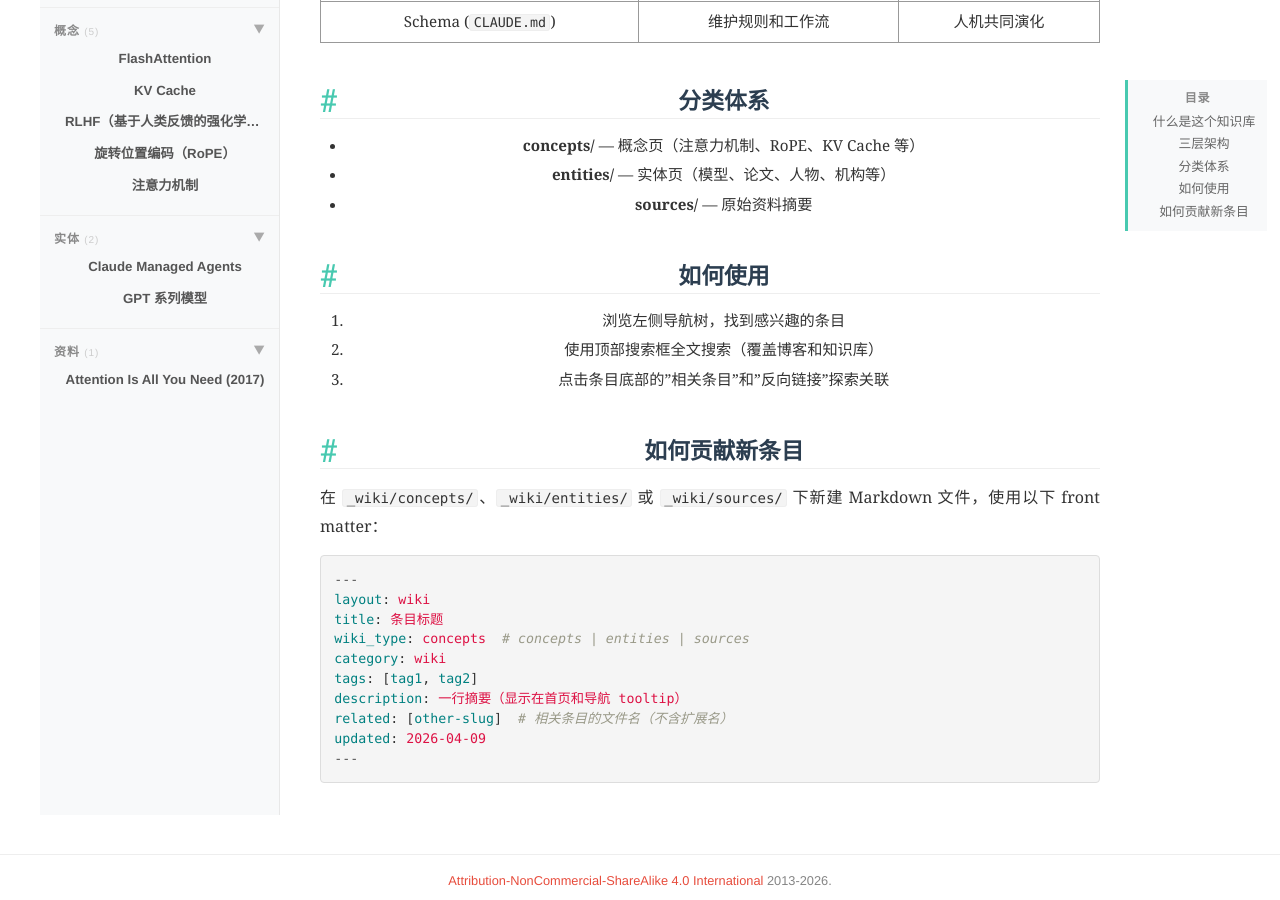
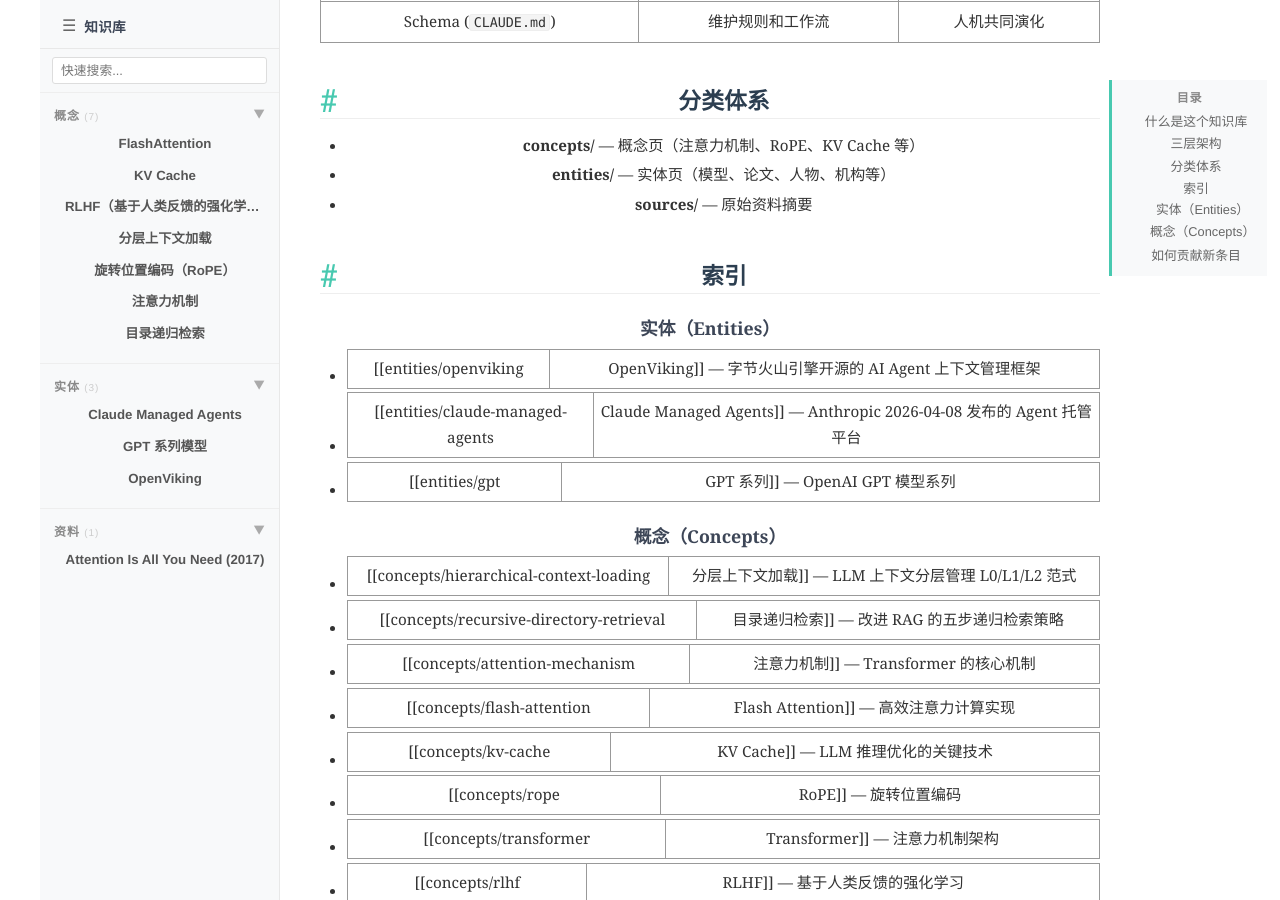
Before and after one commit to pointerhacker/pointerhacker.github.io, a Jekyll site: the page built from _wiki/index.md, in a window 1280 px wide and 900 px high, scrolled down 637 px. Built offline with Jekyll 4.4.1, drawn with Linux system fonts in a browser that asks for light colours; nearby versions of some CDN libraries; some of the changed text lies outside the part shown.

Commit message:
wiki: ingest OpenViking 文章（2026-04-09）
- 新增 entities/openviking.md
- 新增 concepts/hierarchical-context-loading.md
- 新增 concepts/recursive-directory-retrieval.md
- 更新 index.md、log.md

````diff
--- /dev/null
+++ b/_wiki/concepts/hierarchical-context-loading.md
@@ -0,0 +1,32 @@
+---
+layout: wiki
+title: 分层上下文加载
+wiki_type: concepts
+category: wiki
+tags: [上下文管理, LLM, Agent]
+description: LLM 上下文分层管理范式，将信息分为 L0 摘要、L1 概览、L2 详情，按需加载。
+related: [openviking, recursive-directory-retrieval]
+updated: 2026-04-09
+---
+
+# 分层上下文加载
+
+一种 LLM 上下文管理范式，将海量上下文信息按详略程度分为多个层级，按需加载。
+
+## 三层结构
+
+| 层级 | 内容 | 使用场景 |
+|------|------|---------|
+| **L0 摘要层** | 高度浓缩的摘要 | 快速检索、相关性判断 |
+| **L1 概览层** | 核心信息和功能描述 | Agent 规划阶段决策 |
+| **L2 详情层** | 原始完整数据 | 需要深度阅读时 |
+
+## 优势
+
+- 节省 Token 成本
+- 减少无效信息干扰
+- 让 Agent 只调用当前需要的信息
+
+## 参考资料
+
+- [[entities/openviking|OpenViking]]
--- /dev/null
+++ b/_wiki/concepts/recursive-directory-retrieval.md
@@ -0,0 +1,38 @@
+---
+layout: wiki
+title: 目录递归检索
+wiki_type: concepts
+category: wiki
+tags: [检索, Agent, RAG]
+description: 目录递归检索通过意图分析→初始定位→精细探索→递归深入→结果聚合五步，实现精准上下文获取。
+related: [openviking, hierarchical-context-loading]
+updated: 2026-04-09
+---
+
+# 目录递归检索
+
+一种改进的 RAG 检索策略，通过分层递归方式精确定位目标上下文。
+
+## 五步流程
+
+1. **意图分析**：拆解用户查询，生成多个检索条件
+2. **初始定位**：向量检索找到高匹配度的核心目录
+3. **精细探索**：核心目录内二次检索，高分结果更新到候选集
+4. **递归深入**：有子目录则逐层重复精细检索
+5. **结果聚合**：返回最相关的完整上下文
+
+## 核心思想
+
+"先锁定高分目录，再精细化内容探索"——既找到语义匹配片段，又理解信息所在全局上下文，检索准确率大幅提升。
+
+## 对比传统 RAG
+
+| | 传统 RAG | 目录递归检索 |
+|--|---------|------------|
+| 检索方式 | 单一向量检索 | 目录引导 + 层层细化 |
+| 上下文理解 | 碎片化 | 保留全局上下文 |
+| 调试难度 | 难 | 可视化轨迹可追踪 |
+
+## 参考资料
+
+- [[entities/openviking|OpenViking]]
--- /dev/null
+++ b/_wiki/entities/openviking.md
@@ -0,0 +1,53 @@
+---
+layout: wiki
+title: OpenViking
+wiki_type: entities
+category: wiki
+tags: [Agent, 上下文管理, 开源, 字节跳动]
+description: 字节火山引擎开源的 AI Agent 上下文管理框架，以文件系统范式统一管理记忆、资源、技能。
+related: [hierarchical-context-loading, recursive-directory-retrieval]
+updated: 2026-04-09
+---
+
+# OpenViking
+
+字节火山引擎推出的开源 AI Agent 框架（[GitHub 21.7k Stars](https://github.com/volcengine/OpenViking)），核心解决 Agent 上下文管理的痛点。
+
+## 核心设计理念
+
+将 Agent 所需的所有上下文（记忆、资源、技能）映射为**虚拟文件系统**，通过 `viking://` 协议赋予每个信息唯一 URI，让开发者像用 `ls`、`find` 命令一样管理智能体大脑。
+
+## 五大核心能力
+
+### 1. 文件系统管理范式
+
+将 Agent 所有上下文整合为分层虚拟文件系统：
+
+- `resources/`：外部资源（文档、代码仓库、网页）
+- `user/`：用户偏好、习惯
+- `agent/`：技能、指令、任务记忆
+
+### 2. 分层上下文加载（L0/L1/L2）
+
+| 层级 | 名称 | 内容 | 用途 |
+|------|------|------|------|
+| **L0** | 摘要层 | 高度浓缩摘要 | 快速检索和相关性判断 |
+| **L1** | 概览层 | 核心信息和功能描述 | Agent 规划阶段决策 |
+| **L2** | 详情层 | 原始完整数据 | 需要深度阅读时 |
+
+### 3. 目录递归检索
+
+5步策略：意图分析 → 初始定位 → 精细探索 → 递归深入 → 结果聚合。
+
+### 4. 可视化检索轨迹
+
+完整记录每次检索的目录浏览和文件定位轨迹，便于调试。
+
+### 5. 自动会话管理
+
+会话结束后自动更新用户记忆和智能体经验，实现自我进化。
+
+## 参考资料
+
+- GitHub: https://github.com/volcengine/OpenViking
+- 公众号文章: https://mp.weixin.qq.com/s/02wS4VyySI6Zumjx0kCGdQ
--- a/_wiki/index.md
+++ b/_wiki/index.md
@@ -6,7 +6,7 @@
 nav_exclude: true
 tags: [llm, overview, index]
 description: LLM 知识库的概览和使用指南
-related: []
+related: [openviking, hierarchical-context-loading, recursive-directory-retrieval]
 updated: 2026-04-09
 ---
 
@@ -30,11 +30,24 @@
 - **entities/** — 实体页（模型、论文、人物、机构等）
 - **sources/** — 原始资料摘要
 
-## 如何使用
+## 索引
 
-1. 浏览左侧导航树，找到感兴趣的条目
-2. 使用顶部搜索框全文搜索（覆盖博客和知识库）
-3. 点击条目底部的"相关条目"和"反向链接"探索关联
+### 实体（Entities）
+
+- [[entities/openviking|OpenViking]] — 字节火山引擎开源的 AI Agent 上下文管理框架
+- [[entities/claude-managed-agents|Claude Managed Agents]] — Anthropic 2026-04-08 发布的 Agent 托管平台
+- [[entities/gpt|GPT 系列]] — OpenAI GPT 模型系列
+
+### 概念（Concepts）
+
+- [[concepts/hierarchical-context-loading|分层上下文加载]] — LLM 上下文分层管理 L0/L1/L2 范式
+- [[concepts/recursive-directory-retrieval|目录递归检索]] — 改进 RAG 的五步递归检索策略
+- [[concepts/attention-mechanism|注意力机制]] — Transformer 的核心机制
+- [[concepts/flash-attention|Flash Attention]] — 高效注意力计算实现
+- [[concepts/kv-cache|KV Cache]] — LLM 推理优化的关键技术
+- [[concepts/rope|RoPE]] — 旋转位置编码
+- [[concepts/transformer|Transformer]] — 注意力机制架构
+- [[concepts/rlhf|RLHF]] — 基于人类反馈的强化学习
 
 ## 如何贡献新条目
 
@@ -47,8 +60,8 @@
 wiki_type: concepts  # concepts | entities | sources
 category: wiki
 tags: [tag1, tag2]
-description: 一行摘要（显示在首页和导航 tooltip）
-related: [other-slug]  # 相关条目的文件名（不含扩展名）
+description: 一行摘要
+related: [other-slug]
 updated: 2026-04-09
 ---
 ```
````
Also changed, not shown: _wiki/log.md (+17 -12 lines).
